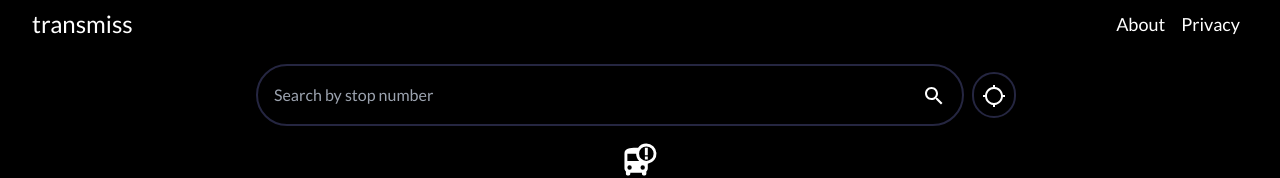
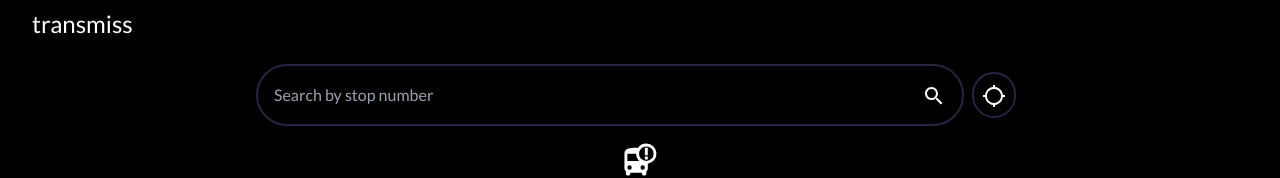
Before and after one commit to cbarkr/transmiss, a Next.js app: page / in a window 1280 px wide. Shown: the top 178 px of the page. Built offline with nearby package versions, Linux system fonts and the light colour scheme.

Commit message:
temporarily remove some outdated header links

```diff
--- a/app/components/header.tsx
+++ b/app/components/header.tsx
@@ -18,7 +18,7 @@
           </Link>
         </div>
         <div>
-          <div className="hidden sm:block">
+          {/* <div className="hidden sm:block">
             <Link href="/about" className="hover:underline text-lg mx-2">
               About
             </Link>
@@ -44,7 +44,7 @@
                 </MenuItem>
               </Menu>
             </Dropdown>
-          </div>
+          </div> */}
         </div>
       </div>
     </header>
```
